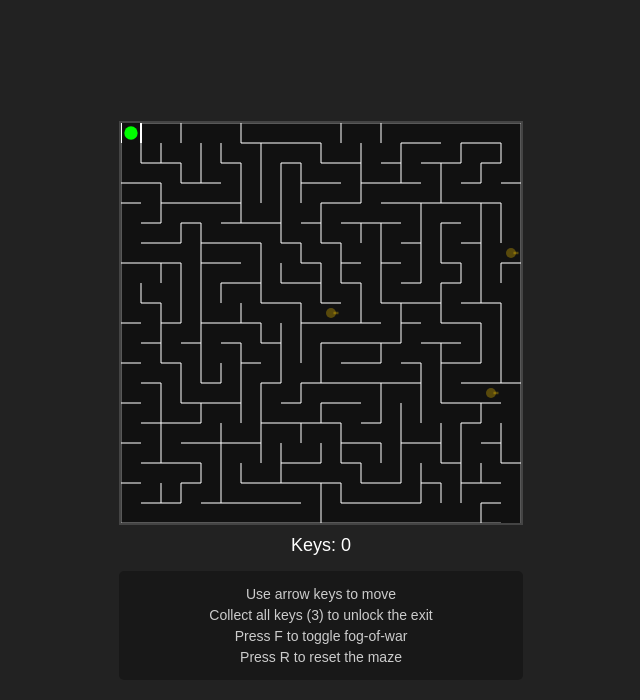
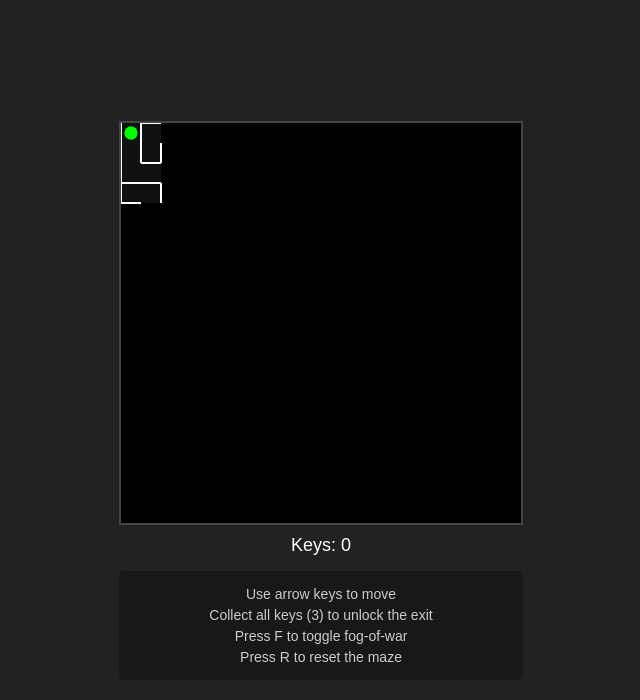
Before and after one commit to Geller090/MAYZE, a plain HTML site: page index.html in a window 1280 px wide. Shown: the whole page, without its empty margins (319-959 px from the left). Drawn offline with Linux system fonts and the light colour scheme.

Commit message:
Lantern improvement

```diff
--- a/css/style.css
+++ b/css/style.css
@@ -39,3 +39,13 @@ canvas {
 .instructions p {
   margin: 5px 0;
 }
+
+.fog-status {
+  margin-top: 10px;
+  color: #fff;
+  font-size: 14px;
+  text-align: center;
+  padding: 5px;
+  background-color: rgba(0, 100, 150, 0.5);
+  border-radius: 5px;
+}
--- a/src/collectibles.js
+++ b/src/collectibles.js
@@ -49,7 +49,7 @@ class Collectibles {
     return null;
   }
 
-  render(ctx, showUnexplored = true) {
+  render(ctx) {
     const cellSize = this.maze.cellSize;
 
     for (let i = 0; i < this.items.length; i++) {
@@ -58,14 +58,18 @@ class Collectibles {
       // Skip if collected
       if (item.collected) continue;
 
-      // Check if item is in explored area when fog of war is active
-      if (!showUnexplored && !this.maze.explored[item.y][item.x]) continue;
+      // Skip if not visible in fog of war mode
+      if (this.maze.fogOfWarEnabled && !this.maze.isVisible(item.x, item.y) && !this.maze.explored[item.y][item.x]) continue;
 
-      // Set opacity based on exploration
-      if (!this.maze.explored[item.y][item.x] && showUnexplored) {
-        ctx.globalAlpha = 0.3;
+      // Set opacity based on visibility
+      if (this.maze.fogOfWarEnabled) {
+        if (this.maze.isVisible(item.x, item.y)) {
+          ctx.globalAlpha = 1.0; // Currently visible
+        } else if (this.maze.explored[item.y][item.x]) {
+          ctx.globalAlpha = this.maze.exploredOpacity; // Explored but not currently visible
+        }
       } else {
-        ctx.globalAlpha = 1.0;
+        ctx.globalAlpha = 1.0; // No fog of war
       }
 
       const centerX = item.x * cellSize + cellSize / 2;
--- a/src/game.js
+++ b/src/game.js
@@ -3,17 +3,15 @@ class Game {
     this.canvas = document.getElementById(canvasId);
     this.ctx = this.canvas.getContext('2d');
 
+    // Game configuration
     this.mazeWidth = mazeWidth;
     this.mazeHeight = mazeHeight;
     this.cellSize = cellSize;
+    this.keyCount = 3;
 
     // Set canvas size
     this.canvas.width = this.mazeWidth * this.cellSize;
     this.canvas.height = this.mazeHeight * this.cellSize;
-
-    // Game configuration
-    this.showUnexplored = true; // Set to false for fog-of-war
-    this.keyCount = 3; // Number of keys to collect
 
     this.init();
   }
@@ -58,7 +56,7 @@ class Game {
           break;
         case 'f':
           // Toggle fog of war
-          this.showUnexplored = !this.showUnexplored;
+          this.maze.toggleFogOfWar();
           break;
         case 'r':
           // Reset game
@@ -98,10 +96,10 @@ class Game {
     this.ctx.clearRect(0, 0, this.canvas.width, this.canvas.height);
 
     // Render maze
-    this.maze.render(this.ctx, this.showUnexplored);
+    this.maze.render(this.ctx);
 
     // Render collectibles
-    this.collectibles.render(this.ctx, this.showUnexplored);
+    this.collectibles.render(this.ctx);
 
     // Render player
     this.player.render(this.ctx);
@@ -113,7 +111,7 @@ class Game {
 
 // Start game when DOM is loaded
 document.addEventListener('DOMContentLoaded', () => {
-  const game = new Game('mazeCanvas', 20, 20, 20);
+  const game = new Game('mazeCanvas');
 
   // Add game instructions
   const gameContainer = document.querySelector('.game-container');
--- a/src/maze.js
+++ b/src/maze.js
@@ -1,10 +1,23 @@
 class Maze {
-  constructor(width, height, cellSize = 20) {
+  constructor(width = 20, height = 20, cellSize = 20) {
     this.width = width;
     this.height = height;
     this.cellSize = cellSize;
     this.grid = [];
     this.explored = [];
+    this.visible = []; // Currently visible cells
+
+    // Fog of war configuration with sensible defaults
+    this.fogOfWarEnabled = true;
+    this.visibilityRadius = 3; // How far the player can see
+    this.exploredOpacity = 0.4; // 40% opacity for explored areas
+
+    // Player tracking
+    this.lastPlayerX = 0;
+    this.lastPlayerY = 0;
+    this.playerHistory = [];
+
+    // Initialize and generate the maze
     this.initializeGrid();
     this.generateMaze();
   }
@@ -14,6 +27,7 @@ class Maze {
     for (let y = 0; y < this.height; y++) {
       this.grid[y] = [];
       this.explored[y] = [];
+      this.visible[y] = [];
       for (let x = 0; x < this.width; x++) {
         this.grid[y][x] = {
           x: x,
@@ -22,6 +36,7 @@ class Maze {
           visited: false
         };
         this.explored[y][x] = false;
+        this.visible[y][x] = false;
       }
     }
   }
@@ -100,27 +115,44 @@ class Maze {
     }
   }
 
-  render(ctx, showUnexplored = true) {
+  render(ctx) {
     ctx.strokeStyle = '#fff';
     ctx.lineWidth = 2;
+
+    // Draw black background for fog of war
+    if (this.fogOfWarEnabled) {
+      ctx.fillStyle = '#000';
+      ctx.fillRect(0, 0, this.width * this.cellSize, this.height * this.cellSize);
+    }
 
     for (let y = 0; y < this.height; y++) {
       for (let x = 0; x < this.width; x++) {
         const cell = this.grid[y][x];
         const isExplored = this.explored[y][x];
+        const isVisible = this.visible[y][x];
 
-        // Skip cells that haven't been explored if showUnexplored is false
-        if (!showUnexplored && !isExplored) continue;
+        // Skip cells that haven't been explored when fog of war is enabled
+        if (this.fogOfWarEnabled && !isExplored) continue;
 
-        // Dim unexplored cells
-        if (!isExplored && showUnexplored) {
-          ctx.globalAlpha = 0.3;
+        // Set opacity based on visibility status
+        if (this.fogOfWarEnabled) {
+          if (isVisible) {
+            ctx.globalAlpha = 1.0; // Currently visible
+          } else if (isExplored) {
+            ctx.globalAlpha = this.exploredOpacity; // Explored but not currently visible
+          }
         } else {
-          ctx.globalAlpha = 1.0;
+          ctx.globalAlpha = 1.0; // No fog of war, full visibility
         }
 
         const startX = x * this.cellSize;
         const startY = y * this.cellSize;
+
+        // Draw cell background for explored areas
+        if (isExplored || !this.fogOfWarEnabled) {
+          ctx.fillStyle = '#111';
+          ctx.fillRect(startX, startY, this.cellSize, this.cellSize);
+        }
 
         // Draw walls
         if (cell.walls.top) {
@@ -181,4 +213,109 @@ class Maze {
       this.explored[y][x] = true;
     }
   }
+
+  // Toggle fog of war
+  toggleFogOfWar() {
+    this.fogOfWarEnabled = !this.fogOfWarEnabled;
+    this.updateVisibility(this.lastPlayerX, this.lastPlayerY);
+    return this.fogOfWarEnabled;
+  }
+
+  // Update visibility based on player position
+  updateVisibility(playerX, playerY) {
+    // Store last player position
+    this.lastPlayerX = playerX;
+    this.lastPlayerY = playerY;
+
+    // Add to player history
+    this.playerHistory.push({ x: playerX, y: playerY });
+
+    // Reset visibility
+    for (let y = 0; y < this.height; y++) {
+      for (let x = 0; x < this.width; x++) {
+        this.visible[y][x] = false;
+      }
+    }
+
+    if (!this.fogOfWarEnabled) {
+      // If fog of war is disabled, all cells are visible
+      for (let y = 0; y < this.height; y++) {
+        for (let x = 0; x < this.width; x++) {
+          this.visible[y][x] = true;
+        }
+      }
+      return;
+    }
+
+    // Mark cells within visibility radius as visible
+    this.calculateVisibility(playerX, playerY);
+  }
+
+  // Calculate which cells are visible from player position
+  calculateVisibility(playerX, playerY) {
+    // Mark current cell as visible and explored
+    this.visible[playerY][playerX] = true;
+    this.explored[playerY][playerX] = true;
+
+    // Cast rays in all directions to find visible cells
+    for (let angle = 0; angle < 360; angle += 10) {
+      this.castRay(playerX, playerY, angle);
+    }
+  }
+
+  // Cast a ray from origin point at given angle
+  castRay(originX, originY, angleDegrees) {
+    const angleRadians = angleDegrees * Math.PI / 180;
+    // Use the current visibility radius
+    const rayLength = this.visibilityRadius;
+
+    let prevX = originX;
+    let prevY = originY;
+
+    for (let i = 0; i <= rayLength * 2; i += 0.1) {
+      // Calculate cell coordinates along the ray
+      const cellX = Math.floor(originX + Math.cos(angleRadians) * i);
+      const cellY = Math.floor(originY + Math.sin(angleRadians) * i);
+
+      // Stop if out of bounds
+      if (cellX < 0 || cellX >= this.width || cellY < 0 || cellY >= this.height) {
+        break;
+      }
+
+      // Mark cell as visible and explored
+      this.visible[cellY][cellX] = true;
+      this.explored[cellY][cellX] = true;
+
+      // Check if we hit a wall
+      if (prevX !== cellX || prevY !== cellY) {
+        // Moving right and there's a wall
+        if (cellX > prevX && this.grid[prevY][prevX].walls.right) {
+          break;
+        }
+        // Moving left and there's a wall
+        if (cellX < prevX && this.grid[cellY][cellX].walls.right) {
+          break;
+        }
+        // Moving down and there's a wall
+        if (cellY > prevY && this.grid[prevY][prevX].walls.bottom) {
+          break;
+        }
+        // Moving up and there's a wall
+        if (cellY < prevY && this.grid[cellY][cellX].walls.bottom) {
+          break;
+        }
+
+        prevX = cellX;
+        prevY = cellY;
+      }
+    }
+  }
+
+  // Check if a cell is currently visible
+  isVisible(x, y) {
+    if (x < 0 || x >= this.width || y < 0 || y >= this.height) {
+      return false;
+    }
+    return this.visible[y][x];
+  }
 }
--- a/src/player.js
+++ b/src/player.js
@@ -7,6 +7,9 @@ class Player {
 
     // Mark starting position as explored
     this.maze.exploreCell(this.x, this.y);
+
+    // Update visibility around player
+    this.updateVisibility();
   }
 
   move(direction) {
@@ -35,9 +38,17 @@ class Player {
       // Mark the new cell as explored
       this.maze.exploreCell(this.x, this.y);
 
+      // Update visibility around player
+      this.updateVisibility();
+
       return true;
     }
     return false;
+  }
+
+  // Update visibility around player
+  updateVisibility() {
+    this.maze.updateVisibility(this.x, this.y);
   }
 
   render(ctx) {
```
Also changed, not shown: src/config.js (added, +138 -0 lines), spec.txt (added), 2 other files.
